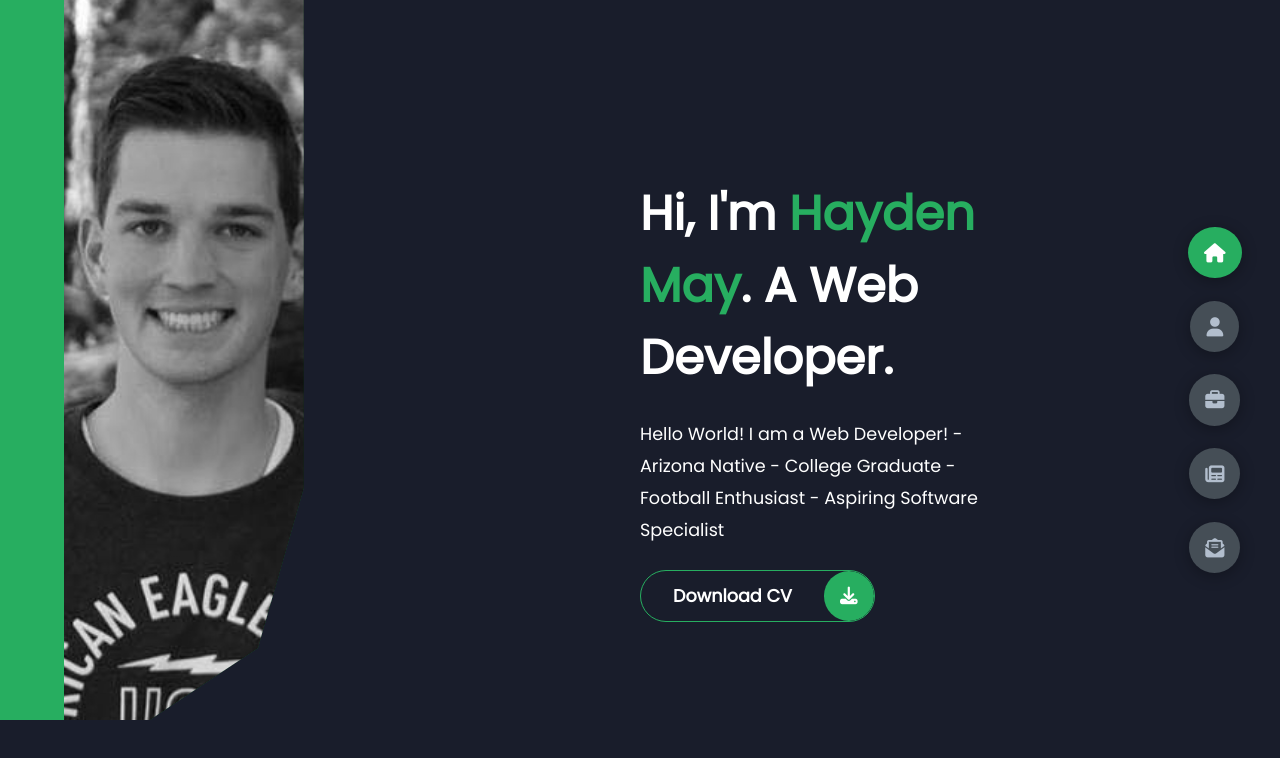
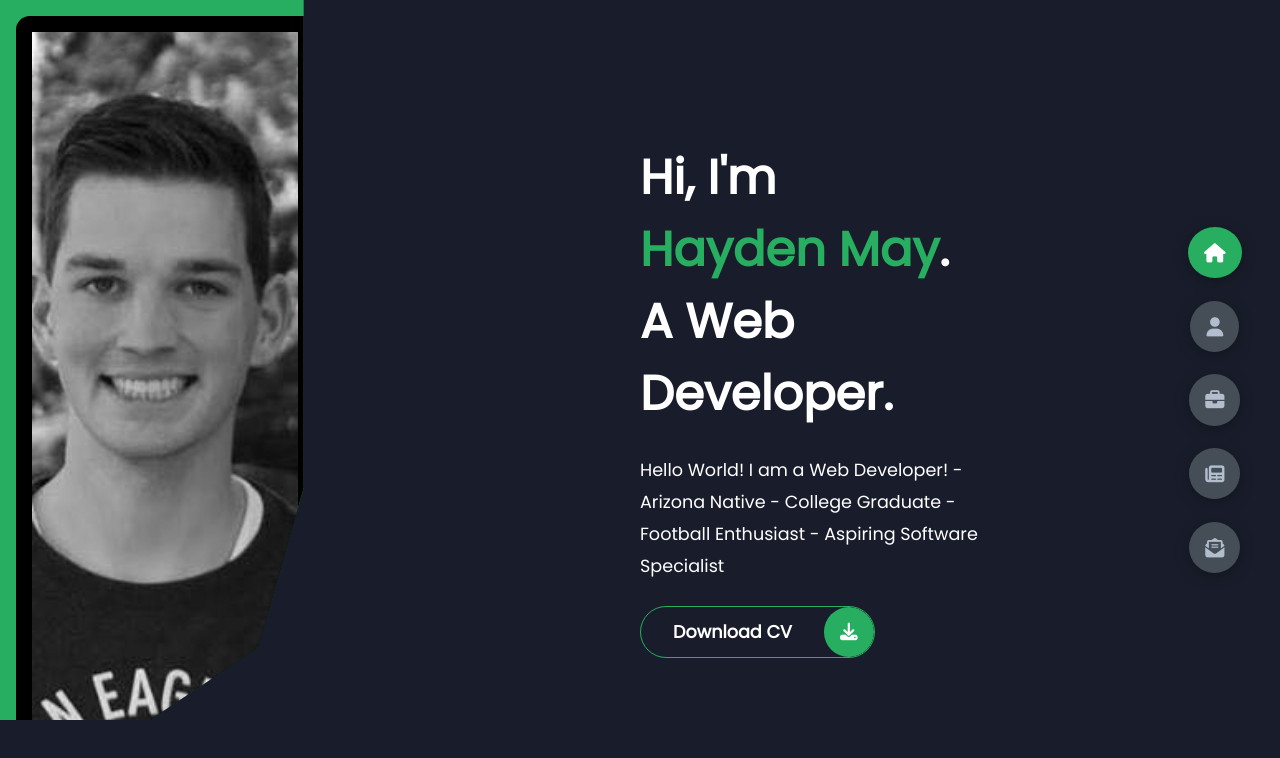
Before and after one commit to HaydenMay/Portfolio, a plain HTML site: page index.html in a window 1280 px wide. Drawn offline with Linux system fonts and the light colour scheme.

Commit message:
image and title header links

```diff
--- a/index.html
+++ b/index.html
@@ -24,16 +24,24 @@
         <div class="left-header">
           <div class="h-shape">
             <div class="image">
-              <img
-                src="./images/HMay.png"
-                alt=""
-              />
+              <a
+                class="image"
+                href="https://github.com/HaydenMay"
+                target="_blank"
+              >
+                <img src="./images/HMay.png" alt="" />
+              </a>
             </div>
           </div>
         </div>
         <div class="right-header">
           <h1 class="name">
-            Hi, I'm <span>Hayden May</span>. A Web Developer.
+            Hi, I'm
+            <span
+              ><a href="https://github.com/HaydenMay" target="_blank"
+                >Hayden May</a
+              ></span
+            >. A Web Developer.
           </h1>
           <p>
             Hello World! I am a Web Developer! - Arizona Native - College
--- a/styles/styles.scss
+++ b/styles/styles.scss
@@ -153,9 +153,11 @@ section{
         }
         .image{
             border-radius: var(--br-sm-2);
-            height: 90%;
-            width: 68%;
-            margin-left: 4rem;
+            height: 100%;
+            width: 80%;
+            margin-left: 1rem;
+            top: 2%;
+            position: absolute;
             background-color: var(--color-black);
             transition: var(--transition);
             img{
@@ -185,6 +187,12 @@ section{
         p{
             margin: 1.5rem 0;
             line-height: 2rem;
+        }
+    }
+    a{
+        &:hover{
+            color: var(--color-white);
+            transition: var(--transition);
         }
     }
 
```
Also changed, not shown: styles/styles.css, 1 other file.
